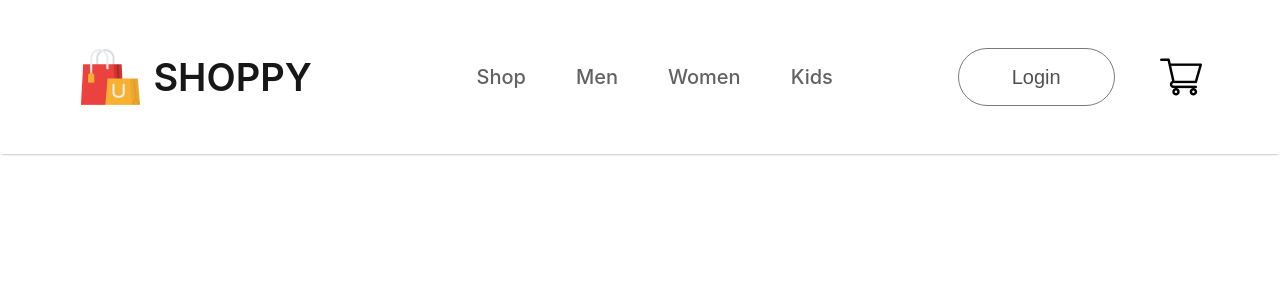
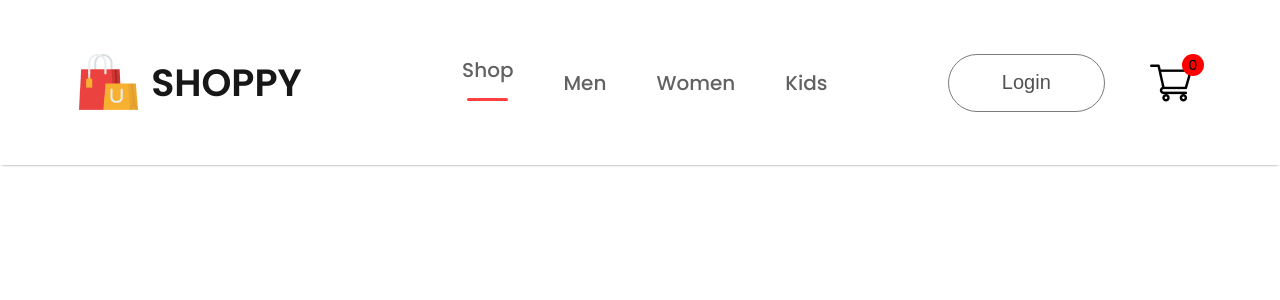
Before and after one commit to ramanuj-07/e-commerce, a React (Create React App) app in the folder frontend/: page / in a window 1280 px wide. Shown: the top 300 px of the page. Built offline with nearby package versions, Linux system fonts and the light colour scheme.

Commit message:
Created Pages

```diff
--- a/frontend/public/index.html
+++ b/frontend/public/index.html
@@ -3,6 +3,10 @@
   <head>
     <meta charset="utf-8" />
     <link rel="icon" href="%PUBLIC_URL%/favicon.ico" />
+    <link rel="preconnect" href="https://fonts.googleapis.com">
+<link rel="preconnect" href="https://fonts.gstatic.com" crossorigin>
+<link href="https://fonts.googleapis.com/css2?family=Poppins:ital,wght@0,100;0,200;0,300;0,400;0,500;0,600;0,700;0,800;0,900;1,100;1,200;1,300;1,400;1,500;1,600;1,700;1,800;1,900&display=swap" rel="stylesheet">
+
     <meta name="viewport" content="width=device-width, initial-scale=1" />
     <meta name="theme-color" content="#000000" />
     <meta
--- a/frontend/src/App.js
+++ b/frontend/src/App.js
@@ -1,11 +1,11 @@
-
 import './App.css';
 import Navbar from './components/navbar/Navbar';
 
 function App() {
   return (
     <div>
-      <Navbar/>
+      <Navbar />
+
     </div>
   );
 }
--- a/frontend/src/components/navbar/Navbar.jsx
+++ b/frontend/src/components/navbar/Navbar.jsx
@@ -1,28 +1,56 @@
-import React from 'react'
-import './Navbar.css';
-import logo from '../assets/Frontend_Assets/logo.png';
-import cart_icon from '../assets/Frontend_Assets/cart_icon.png';
+import React from "react";
+import "./Navbar.css";
+import logo from "../assets/Frontend_Assets/logo.png";
+import cart_icon from "../assets/Frontend_Assets/cart_icon.png";
+import { useState } from "react";
 
 const Navbar = () => {
+    const [menu, setMenu] = useState("shop");
+
+
   return (
-      <div className='navbar' >
-          <div className='nav-logo' >
+    <div className="navbar">
+      <div className="nav-logo">
         <img src={logo} alt="" />
         <p>SHOPPY</p>
       </div>
       <ul className="nav-menu">
-              <li>Shop</li>
-              <li>Men</li>
-              <li>Women </li>
-              <li>Kids</li>
+        <li
+          onClick={() => {
+            setMenu("shop");
+          }}
+        >
+          Shop{menu === "shop" ? <hr /> : <></>}{" "}
+        </li>
+        <li
+          onClick={() => {
+            setMenu("mens");
+          }}
+        >
+          Men {menu === "mens" ? <hr /> : <></>}
+        </li>
+        <li
+          onClick={() => {
+            setMenu("womens");
+          }}
+        >
+          Women {menu === "womens" ? <hr /> : <></>}
+        </li>
+        <li
+          onClick={() => {
+            setMenu("kids");
+          }}
+        >
+          Kids {menu === "kids" ? <hr /> : <></>}
+        </li>
       </ul>
       <div className="nav-login-cart">
         <button>Login</button>
         <img src={cart_icon} alt="" />
+        <div className="nav-cart-count">0</div>
       </div>
+    </div>
+  );
+};
 
-    </div>
-  )
-}
-
-export default Navbar
+export default Navbar;
--- a/frontend/src/index.css
+++ b/frontend/src/index.css
@@ -5,6 +5,7 @@ body {
     sans-serif;
   -webkit-font-smoothing: antialiased;
   -moz-osx-font-smoothing: grayscale;
+  font-family:'poppins' ;
 }
 
 code {
```
Also changed, not shown: frontend/src/pages/Cart.jsx (added, +9 -0 lines), frontend/src/pages/LoginSignUp.jsx (added, +9 -0 lines), frontend/src/pages/Product.jsx (added, +9 -0 lines), frontend/src/pages/Shop.jsx (added, +9 -0 lines), frontend/src/pages/ShopCategory.jsx (added, +9 -0 lines). Lines whose indentation alone changed are shown as unchanged.
